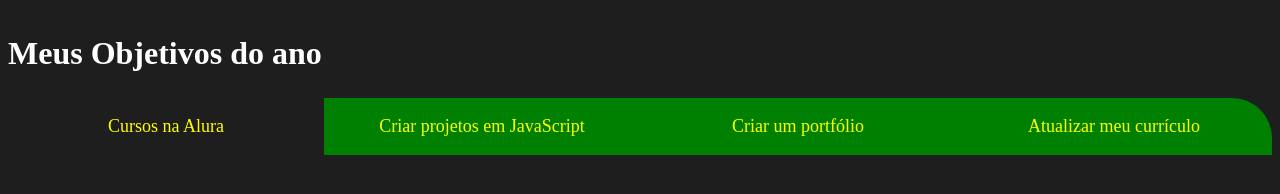
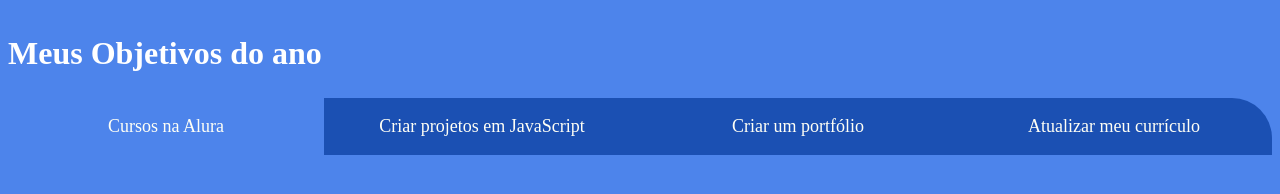
Before and after one commit to Milena2846/pdv, a plain HTML site: page index.html in a window 1280 px wide. Both pictures are taken after a click on the button "Cursos na Alura". Drawn offline with Linux system fonts and the light colour scheme.

Commit message:
Add files via upload

```diff
--- a/main.js
+++ b/main.js
@@ -1,6 +1,11 @@
-const botoes = document.querySelectorAll (".botoes");
-e.log(botoes);
+const botoes = document.querySelectorAll(".botao");
+console.log(botoes);
+for (let i=0; i < botoes.length; i++) {
+    console.log(i);
+    botoes[i].onclick = function() {
 
-for(let i =0; 1<botoes.length; i++){
-   console.log(1)
+        for(let j=0;j<botoes.length;j++) { botoes[j].classList.remove("ativo");
+        }
+        botoes[i].classList.add("ativo");
+    }
 }
--- a/style.css
+++ b/style.css
@@ -1,5 +1,5 @@
 body{
-    background-color: #1E1E1E;
+    background-color: #4d84eb;
     color:#FFFF;
     font-family: 'Times New Roman';
 }
@@ -19,8 +19,8 @@ body{
 }
 .botao {
     font-family: 'Times New Roman', Times, serif;
-    background-color: green;
-    color: yellow;
+    background-color: rgb(27, 80, 179);
+    color: rgb(255, 255, 245);
     display: flex;
     justify-content: center;
     padding: 1em;
```
Also changed, not shown: index (2).html (added, +20 -0 lines).
